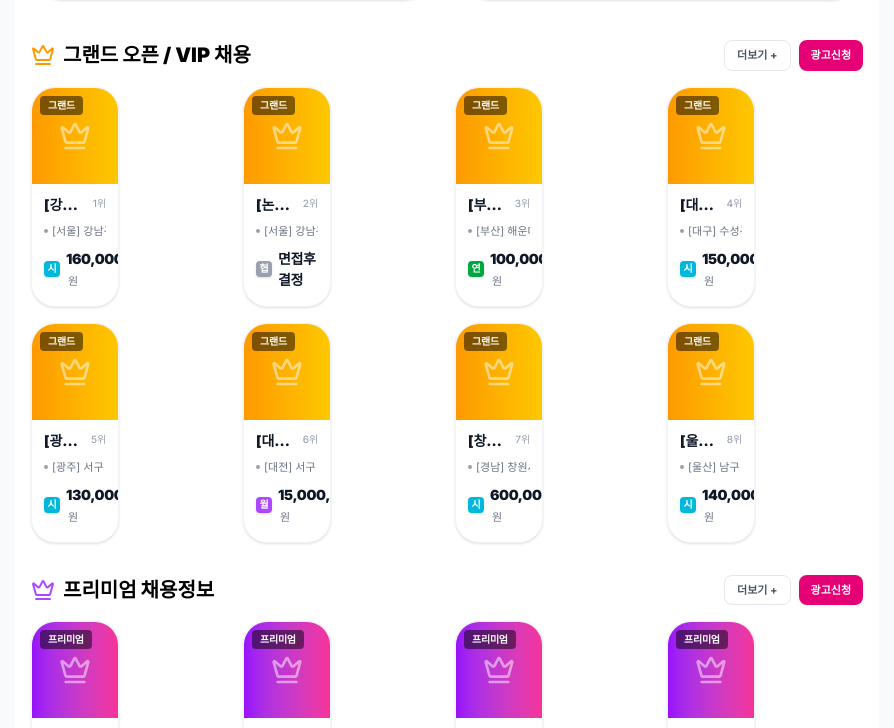
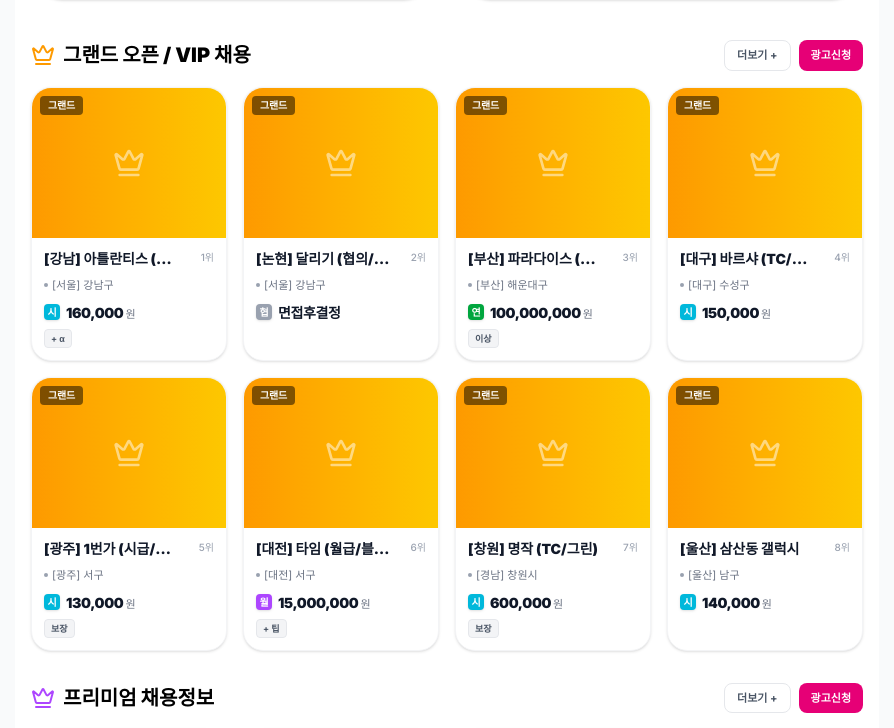
Before and after one commit to bizsetter7/coco-universe, a Next.js app: page / in a window 1280 px wide. Shown: the part 838-1566 px from the top of the page, without its empty margins (193-1087 px from the left). Built offline with nearby package versions, Linux system fonts and the light colour scheme.

Commit message:
fix: emergency scroll restoration and card layout recovery

```diff
--- a/src/app/globals.css
+++ b/src/app/globals.css
@@ -2,144 +2,105 @@
 
 @custom-variant dark (&:where(.dark, .dark *));
 
-/* --- 가이드 제공 최종 긴급 처방 코드 (100% 반영) --- */
-
-/* 1. 광고 카드 크기 및 레이아웃 고정 (크기 문제 해결) */
-.ad-card,
-[class*="card"] {
-  flex: 0 0 auto !important;
-  /* 크기가 변하지 않게 고정 */
-  width: 160px !important;
-  /* 영상 기준 적정 너비 */
-  height: 220px !important;
-  /* 높이도 함께 고정하여 덜컥거림 방지 */
-  max-width: 45% !important;
-  /* 화면의 절반을 넘지 않게 설정 */
-  overflow: hidden;
-  background-color: white;
-  /* 서버 렌더링 시 배경 고정 */
+/* --- 1. 스크롤 프리징 급히 해결 --- */
+html,
+body {
+  overflow-x: hidden !important;
+  overflow-y: auto !important;
+  /* 세로 스크롤 강제 활성화 */
+  height: auto !important;
+  position: relative !important;
+  -webkit-font-smoothing: antialiased;
+  overscroll-behavior-y: auto;
+  /* 기본 스크롤 동작 복구 */
 }
 
-/* 이미지 높이를 미리 확보해서 스크롤 떨림 방지 */
-.ad-card img,
-[class*="card"] img {
+/* --- 2. 광고 카드 레이아웃 복구 (유연한 고정) --- */
+.ad-card {
+  display: flex !important;
+  flex-direction: column !important;
+  width: 100% !important;
+  /* 고정값이 아닌 최소/최대값으로 유연성 확보 */
+  min-width: 140px !important;
+  max-width: 100% !important;
+  height: auto !important;
+  min-height: 220px !important;
+  background-color: white;
+  border-radius: 20px;
+  overflow: hidden;
+}
+
+/* 이미지 높이 안정화 (덜컥거림 방지) */
+.ad-card img {
   height: 150px !important;
+  min-height: 150px !important;
   object-fit: cover !important;
   width: 100% !important;
   display: block !important;
 }
 
-/* 2. 모달(팝업) 정상화 및 최상단 배치 */
-.modal-overlay,
-[class*="modal"],
-[class*="popup"] {
+/* --- 3. 모달(팝업) 간섭 문제 해결 --- */
+/* 광범위한 [class*="modal"] 선택자를 제거하고 실제 오버레이만 타겟팅 */
+.modal-overlay {
   position: fixed !important;
-  top: 0 !important;
-  left: 0 !important;
+  inset: 0 !important;
   width: 100vw !important;
   height: 100vh !important;
   z-index: 99999 !important;
-  /* 숫자가 클수록 위로 올라옴 */
   display: flex !important;
   justify-content: center !important;
   align-items: center !important;
-  background: rgba(0, 0, 0, 0.6) !important;
+  background: rgba(0, 0, 0, 0.7) !important;
+  backdrop-filter: blur(4px);
+  pointer-events: auto !important;
 }
 
-/* 모달 오픈 시 본문 고정 */
+/* 모달이 떴을 때만 본문 스크롤 잠금 */
 body.modal-open {
   overflow: hidden !important;
-  position: fixed !important;
-  width: 100% !important;
+  /* position: fixed; 를 제거하여 PC 스크롤 튐 방지 */
 }
 
-/* 3. 스크롤 떨림 최종 해결 (성능 최적화) */
-html,
-body {
-  overflow-x: hidden;
-  overscroll-behavior-y: none;
-  -webkit-font-smoothing: antialiased;
-}
-
+/* --- 4. 성능 및 GPU 가속 --- */
 * {
-  /* 모든 요소에 미세한 떨림 방지 적용 */
   -webkit-backface-visibility: hidden;
   backface-visibility: hidden;
 }
 
-/* --- 추가 스타일 및 테마 정의 --- */
-
-@theme {
-  --font-sans: var(--font-inter);
-  --color-primary-50: #fff1f2;
-  --color-primary-100: #ffe4e6;
-  --color-primary-200: #fecdd3;
-  --color-primary-300: #fda4af;
-  --color-primary-400: #fb7185;
-  --color-primary-500: #f43f5e;
-  --color-primary-600: #e11d48;
-  --color-primary-700: #be123c;
-  --color-primary-800: #9f1239;
-  --color-primary-900: #881337;
-  --color-primary-950: #4c0519;
-}
-
-:root {
-  --foreground-rgb: 0, 0, 0;
-  --background-start-rgb: 214, 219, 220;
-  --background-end-rgb: 255, 255, 255;
-}
-
-@layer base {
-  body {
-    @apply antialiased text-gray-900 bg-white dark:bg-gray-950 dark:text-white;
-    -webkit-tap-highlight-color: transparent;
-  }
-}
-
-/* 하단 내비게이션 안정화 (유지) */
 .bottom-nav {
   position: fixed;
   bottom: 0;
   left: 0;
   right: 0;
   padding-bottom: env(safe-area-inset-bottom);
-  transform: translate3d(0, 0, 0);
   z-index: 50;
+  transform: translateZ(0);
 }
 
+@theme {
+  --font-sans: var(--font-inter);
+  --color-primary-600: #e11d48;
+}
+
+@layer base {
+  body {
+    @apply antialiased text-gray-900 bg-white dark:bg-gray-950 dark:text-white;
+  }
+}
+
+/* 애니메이션 */
 @keyframes blink-border {
 
   0%,
   100% {
     border-color: rgba(225, 29, 72, 0.3);
-    box-shadow: 0 0 0 rgba(225, 29, 72, 0);
   }
 
   50% {
     border-color: rgba(225, 29, 72, 1);
-    box-shadow: 0 0 15px rgba(225, 29, 72, 0.4);
   }
 }
 
 .animate-blink-border {
   animation: blink-border 2s infinite;
 }
-
-@keyframes bounce-horizontal {
-
-  0%,
-  100% {
-    transform: translateX(-25%);
-    animation-timing-function: cubic-bezier(0.8, 0, 1, 1);
-  }
-
-  50% {
-    transform: translateX(0);
-    animation-timing-function: cubic-bezier(0, 0, 0.2, 1);
-  }
-}
-
-.animate-bounce-horizontal {
-  animation: bounce-horizontal 1s infinite;
-}
```
